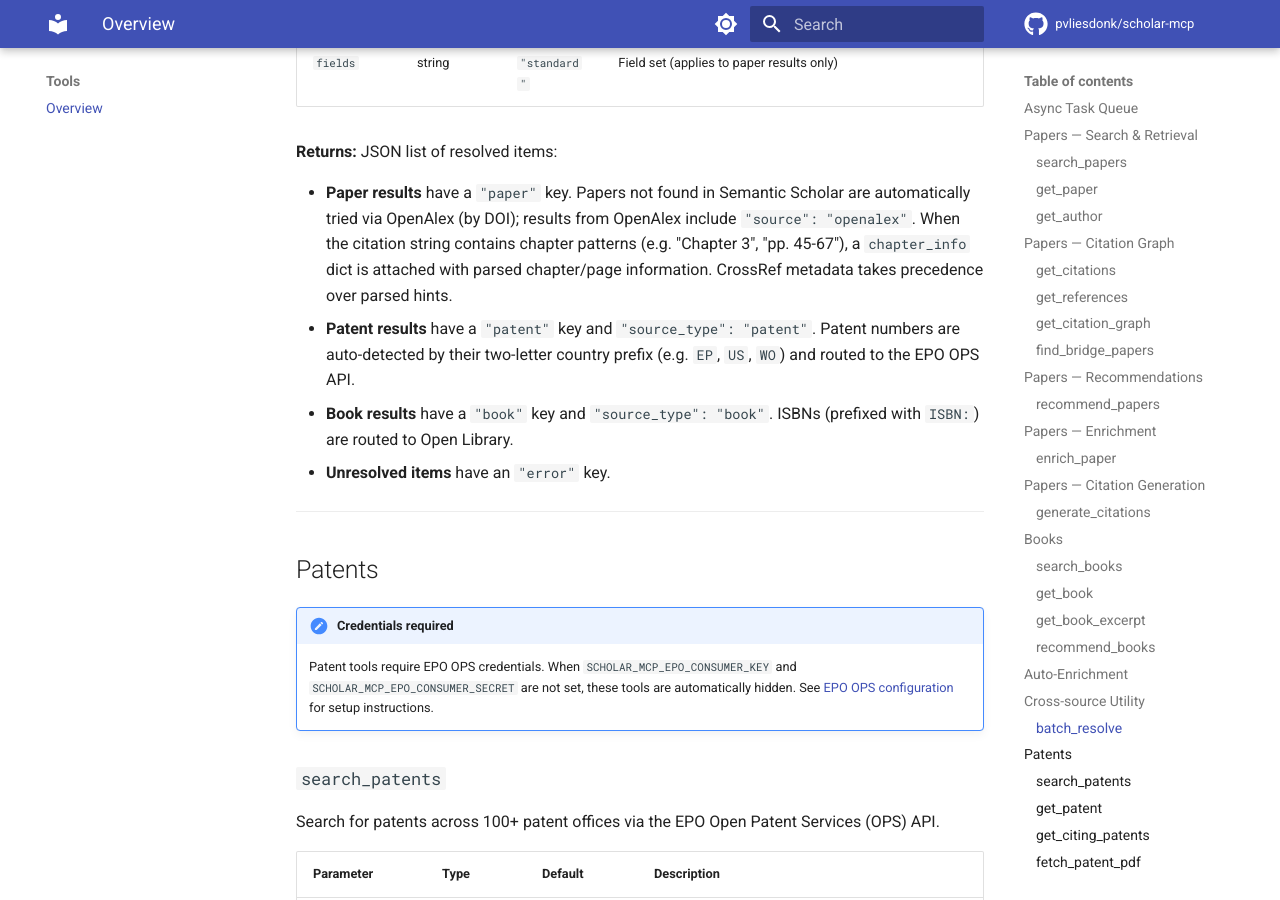
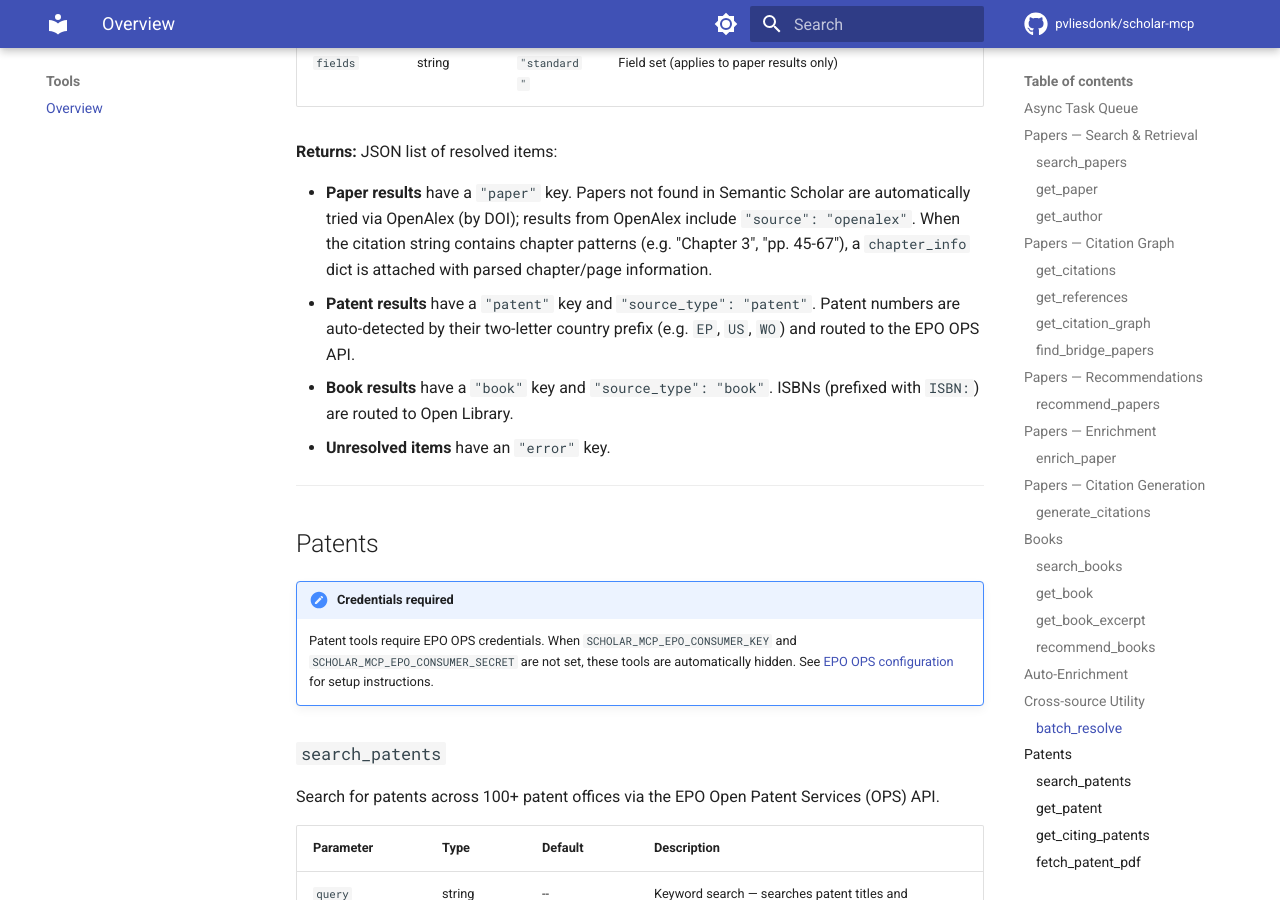
Before and after one commit to pvliesdonk/scholar-mcp, an MkDocs documentation site: the page built from docs/tools/index.md, in a window 1280 px wide and 900 px high, scrolled down 12611 px. Built offline with MkDocs 1.6.1 and Material for MkDocs 9.7.7, drawn with Linux system fonts in a browser that asks for light colours; comment, search, counter and statistics services are not loaded.

Commit message:
docs: drop stale CrossRef precedence note from batch_resolve docs
The CrossRef precedence branch was removed from `_attach_chapter_info`
in 2768a0d; the batch_resolve paper-result description should no longer
claim "CrossRef metadata takes precedence over parsed hints".

Co-Authored-By: Claude Opus 4.6 <noreply@anthropic.com>

```diff
--- a/docs/tools/index.md
+++ b/docs/tools/index.md
@@ -417,7 +417,7 @@ Resolve up to 100 paper, patent, or book identifiers to full metadata in a singl
 
 **Returns:** JSON list of resolved items:
 
-- **Paper results** have a `"paper"` key. Papers not found in Semantic Scholar are automatically tried via OpenAlex (by DOI); results from OpenAlex include `"source": "openalex"`. When the citation string contains chapter patterns (e.g. "Chapter 3", "pp. 45-67"), a `chapter_info` dict is attached with parsed chapter/page information. CrossRef metadata takes precedence over parsed hints.
+- **Paper results** have a `"paper"` key. Papers not found in Semantic Scholar are automatically tried via OpenAlex (by DOI); results from OpenAlex include `"source": "openalex"`. When the citation string contains chapter patterns (e.g. "Chapter 3", "pp. 45-67"), a `chapter_info` dict is attached with parsed chapter/page information.
 - **Patent results** have a `"patent"` key and `"source_type": "patent"`. Patent numbers are auto-detected by their two-letter country prefix (e.g. `EP`, `US`, `WO`) and routed to the EPO OPS API.
 - **Book results** have a `"book"` key and `"source_type": "book"`. ISBNs (prefixed with `ISBN:`) are routed to Open Library.
 - **Unresolved items** have an `"error"` key.
```
